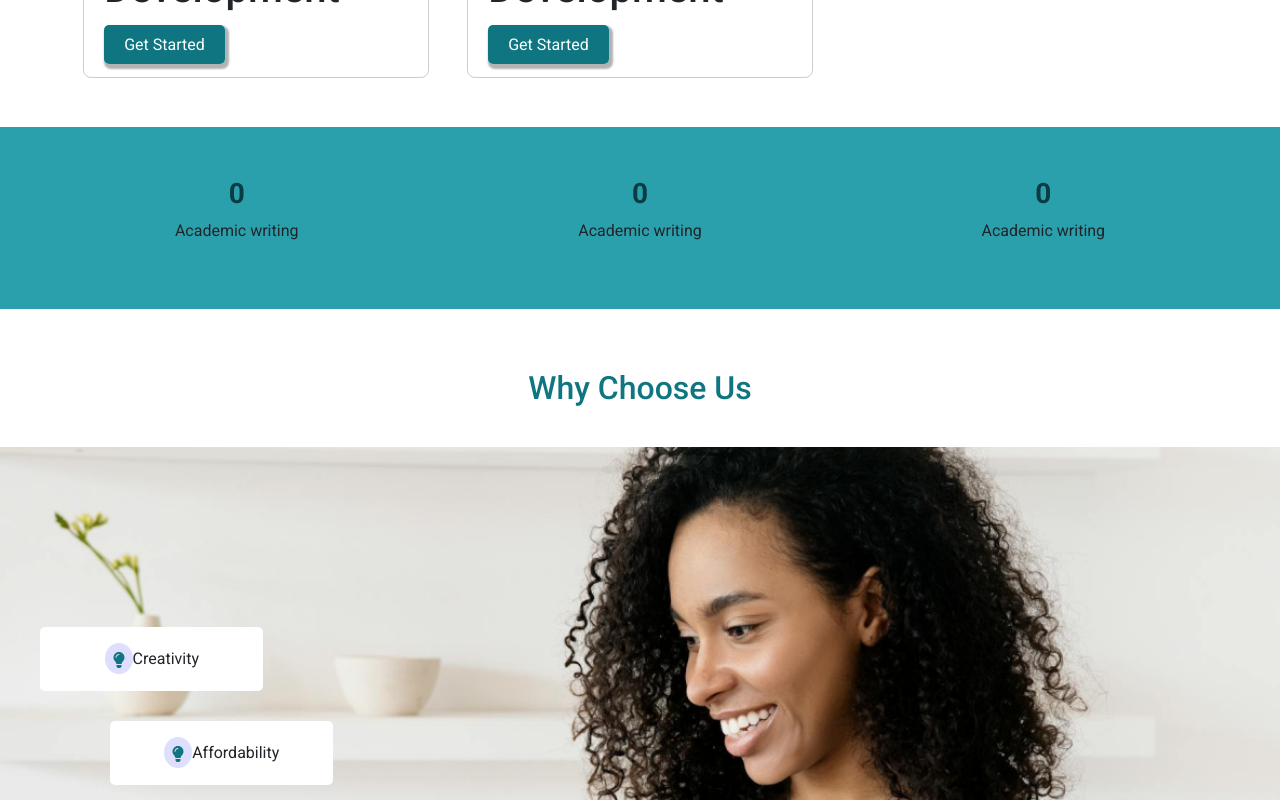
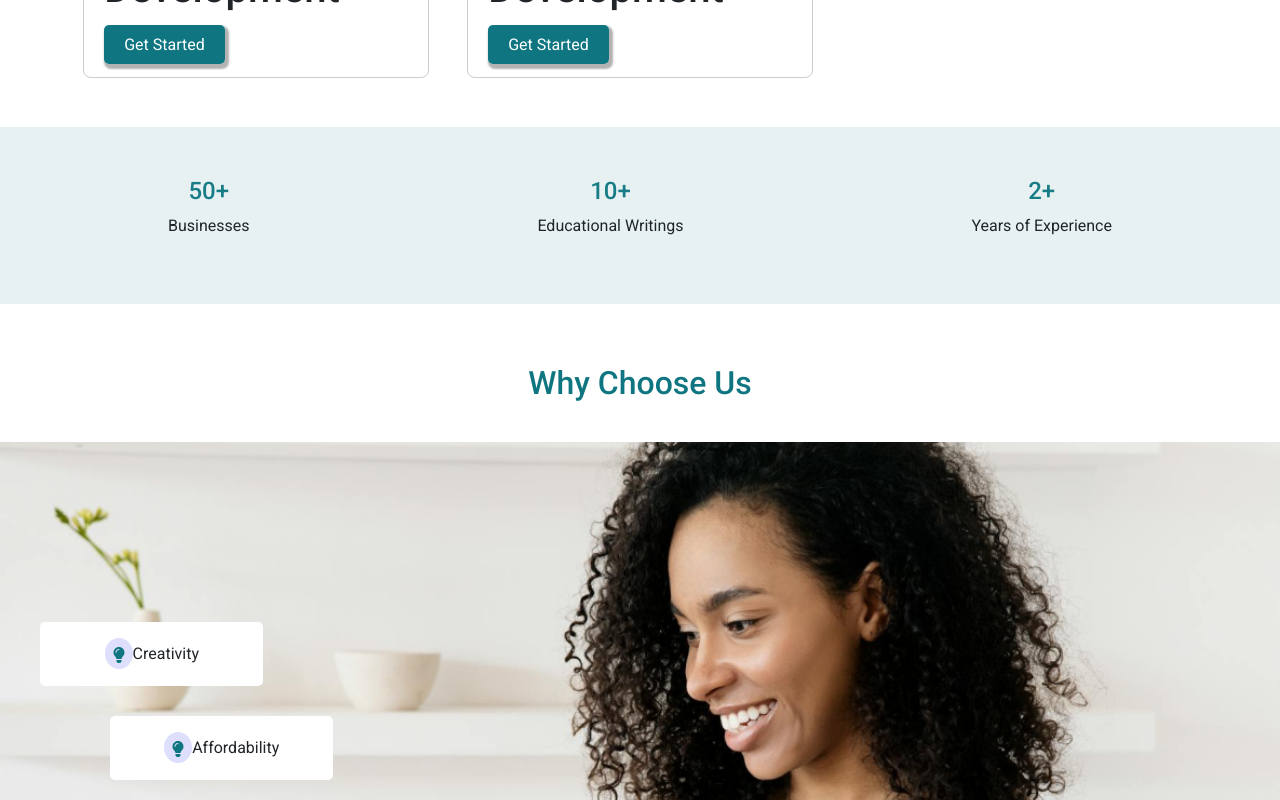
Before and after one commit to Onward100/goscholar, a React (Create React App) app: page / in a window 1280 px wide. Shown: the part 2480-3280 px from the top of the page. Built offline with nearby package versions, Linux system fonts and the light colour scheme; no server answers.

Commit message:
commit changes

```diff
--- a/src/index.css
+++ b/src/index.css
@@ -195,12 +195,15 @@ h1 {
 .rating--content {
   margin: 30px 0 60px;
   text-align: center;
-  background-color: #2ba0ad;
+  background-color: #E7F1F2;
   padding: 50px;
 }
-.rating--content h3 {
-  color: #0a3c42;
-  font-weight: bold;
+.rating{
+  display: grid;
+  grid-template-columns: repeat(1, 1fr);
+}
+.rating h4{
+  color: #187c87;
 }
 
 /* Why choose us */
@@ -638,6 +641,25 @@ img,
   height: 80vh;
   object-fit: cover;
 }
+/* FAQ */
+.faq{
+  width: 90%;
+  margin: 0 auto 20px;
+}
+.faq--section p{
+  text-align: center;
+  font-weight: bold;
+}
+.faq-question{
+  display: flex;
+  justify-content: space-between;
+  padding: 10px 20px 0;
+  background-color: #07353a;
+  color: white;
+  border-radius: 5px;
+  margin-bottom: 20px;
+  gap: 20px;
+}
 /* Contact Page Styling */
 .contact-content {
   width: 90%;
@@ -838,11 +860,12 @@ img,
   .service {
     height: 355px;
   }
-  .rating--content {
+  .rating{
     display: flex;
-    justify-content: space-around;
+    justify-content: space-between;
     gap: 30px;
-    text-align: center;
+    width: 80%;
+    margin: auto;
   }
   /* Why Choose Us */
   .why-choose--info {
--- a/src/pages/LandingPage.js
+++ b/src/pages/LandingPage.js
@@ -2,7 +2,10 @@ import React, { useEffect, useState } from "react";
 import { Link } from "react-router-dom";
 import { client } from "../client";
 import {
-  FaLightbulb
+  FaChevronLeft,
+  FaChevronRight,
+  FaChevronUp,
+  FaLightbulb,
 } from "react-icons/fa";
 import SliderPage from "../SliderPage";
 import Image from "../why-choose.png";
@@ -11,7 +14,6 @@ import Footer from "./Footer";
 import Aos from "aos";
 import "aos/dist/aos.css";
 import { FaShareNodes } from "react-icons/fa6";
-import Rating from "../pages/Rating";
 import services from "./servicesData";
 import { FaChevronDown } from "react-icons/fa6";
 
@@ -25,7 +27,17 @@ export default function HomePage() {
   const [posts, setPosts] = useState([]);
   const [show, setShow] = useState(false);
   const handleShow = () => setShow(!show);
+  const [openIndex, setOpenIndex] = useState(null);
+  const showIndex = (index) => {
+    setOpenIndex(openIndex === index ? null : index);
+  };
   const closeMenu = () => setShow(false);
+  const faqs = [
+    { question: "What are our services?", answer: "Lorem ipsum dolor sit amet consectetur adipisicing elit. Officia impedit similique consectetur?" },
+    { question: "What are our services?", answer: "Lorem ipsum dolor sit amet consectetur adipisicing elit. Officia impedit similique consectetur?" },
+    { question: "What are our services?", answer: "Lorem ipsum dolor sit amet consectetur adipisicing elit. Officia impedit similique consectetur?" },
+    { question: "What are our services?", answer: "Lorem ipsum dolor sit amet consectetur adipisicing elit. Officia impedit similique consectetur?" },
+  ];
 
   useEffect(() => {
     client
@@ -146,7 +158,9 @@ export default function HomePage() {
               {show && (
                 <ul className="getStarted-menu">
                   <li onClick={closeMenu}>
-                    <Link to='/getstarted' className="services--link">For Academic</Link>
+                    <Link to="/getstarted" className="services--link">
+                      For Academic
+                    </Link>
                   </li>
                   <li onClick={closeMenu}>
                     <Link className="services--link">For Business</Link>
@@ -172,9 +186,22 @@ export default function HomePage() {
           ))}
         </div>
       </div>
-
-      <Rating />
-
+      <section className="rating--content">
+        <div className="rating">
+          <div className="business">
+            <h4>50+</h4>
+            <p>Businesses</p>
+          </div>
+          <div className="education">
+            <h4>10+</h4>
+            <p>Educational Writings</p>
+          </div>
+          <div className="experience">
+            <h4>2+</h4>
+            <p>Years of Experience</p>
+          </div>
+        </div>
+      </section>
       <div className="why-choose-us">
         <h2 className="intro--header">Why Choose Us</h2>
         <div className="why-choose-content">
@@ -312,7 +339,8 @@ export default function HomePage() {
               className="contact2-input"
             />
             {errors.email && <span className="error-msg">{errors.email}</span>}
-            <br /><br />
+            <br />
+            <br />
             <select onChange={handleChange} className="services-dropdown">
               <option value="">Select a Service</option>
               <option value="academic-writing">Academic Writing</option>
@@ -324,7 +352,8 @@ export default function HomePage() {
               <option value="copywriting">Branding & Design</option>
               <option value="content-creation">Thesis</option>
             </select>
-            <br /><br />
+            <br />
+            <br />
             <label htmlFor="message">Message</label>
             <br />
             <textarea
@@ -366,7 +395,9 @@ export default function HomePage() {
                         Read more
                       </Link>
                     </div>
-                     <p onClick={() => handleShare(post)} className="share--btn"><FaShareNodes/> Share</p>
+                    <p onClick={() => handleShare(post)} className="share--btn">
+                      <FaShareNodes /> Share
+                    </p>
                   </article>
                 ))}
             </div>
@@ -379,12 +410,25 @@ export default function HomePage() {
         </div>
       </section>
 
-      <section className="faq-content">
-        <div className="faq--content">
+      <section className="faq-container">
+        <div className="faq--section">
           <h2 className="intro--header">FAQ</h2>
-          <div className="faq--section">
-
+          <p>Frequently Asked Questions</p>
+          <div className="faq--content">
+      {faqs.map((faq, index) => (
+        <div className="faq" key={index}>
+          <div className="faq-question" onClick={() => showIndex(index)}>
+            <p>{faq.question}</p>
+            {openIndex === index ? <FaChevronDown /> : <FaChevronRight />}
           </div>
+          {openIndex === index && (
+            <div className="faq-answer">
+              <p>{faq.answer}</p>
+            </div>
+          )}
+        </div>
+      ))}
+    </div>
         </div>
       </section>
 
--- a/src/pages/Rating.js
+++ /dev/null
@@ -1,45 +0,0 @@
-import React, { useState } from 'react';
-
-const Rating = () => {
-  const [count, setCount] = useState(0);
-  const [hovered, setHovered] = useState(false);
-
-  const handleHover = () => {
-    if (!hovered) {
-      let i = 1;
-      const interval = setInterval(() => {
-        setCount(i);
-        i++;
-        if (i > 2000) {
-          clearInterval(interval);
-          setHovered(true)
-        }
-      }, 0.5);
-    }
-  };
-
-  return (
-    <div
-      className="rating-section"
-      data-aos="fade-up"
-      data-aos-duration="1500"
-    >
-      <div className="rating--content">
-        <div className="rating" onMouseEnter={handleHover}>
-          <h3>{hovered ? '2K+' : count}</h3>
-          <p>Academic writing</p>
-        </div>
-        <div className="rating" onMouseEnter={handleHover}>
-          <h3>{hovered ? '2K+' : count}</h3>
-          <p>Academic writing</p>
-        </div>
-        <div className="rating" onMouseEnter={handleHover}>
-          <h3>{hovered ? '2K+' : count}</h3>
-          <p>Academic writing</p>
-        </div>
-      </div>
-    </div>
-  );
-};
-
-export default Rating;
```
